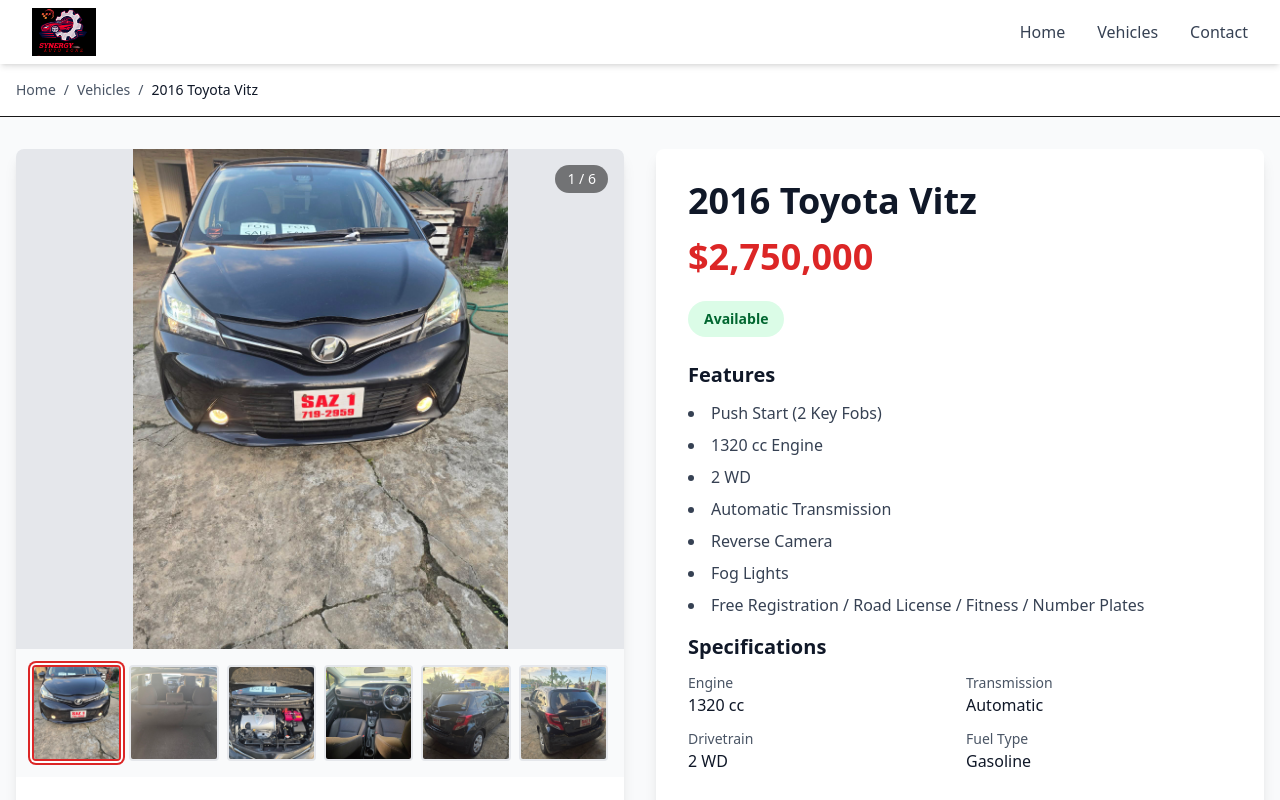
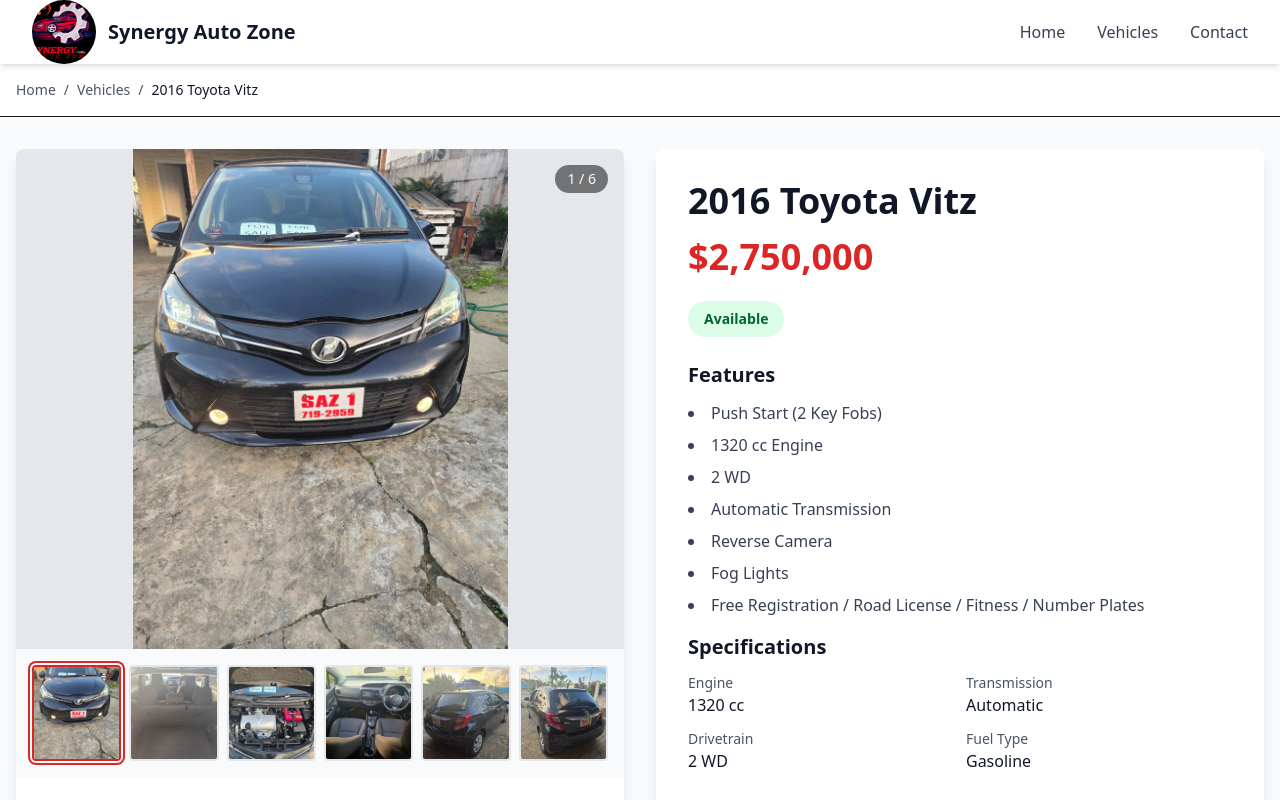
Before and after one commit to blackMastery/synergyautozone, a Next.js app: page /vehicles/2016-toyota-vitz in a window 1280 px wide. Shown: the top 800 px of the page. Built offline with nearby package versions, Linux system fonts and the light colour scheme; no server answers.

Commit message:
Update metadata URLs and image references to use the Vercel deployment. Change default image for Open Graph tags and sitemap generation. Enhance navigation component with improved logo display. Adjust vehicle page metadata to conditionally use vehicle images or fallback to the logo.

```diff
--- a/app/components/Contact.tsx
+++ b/app/components/Contact.tsx
@@ -73,9 +73,9 @@
               "@context": "https://schema.org",
               "@type": "LocalBusiness",
               name: "Synergy Auto Zone",
-              image: "https://synergyautozone.com/og-image.jpg",
-              "@id": "https://synergyautozone.com",
-              url: "https://synergyautozone.com",
+              image: "https://synergyautozone.vercel.app/logo.png",
+              "@id": "https://synergyautozone.vercel.app",
+              url: "https://synergyautozone.vercel.app",
               telephone: "+5927192959",
               email: "synergyautozone@gmail.com",
               address: {
--- a/app/components/Navigation.tsx
+++ b/app/components/Navigation.tsx
@@ -6,15 +6,20 @@
     <nav className="bg-white shadow-md sticky top-0 z-50">
       <div className="max-w-7xl mx-auto px-4 sm:px-6 lg:px-8">
         <div className="flex justify-between items-center h-16">
-          <Link href="/" className="flex items-center">
-            <Image
-              src="/logo.png"
-              alt="Synergy Auto Zone Logo"
-              width={200}
-              height={60}
-              className="h-12 w-auto"
-              priority
-            />
+          <Link href="/" className="flex items-center gap-3">
+            <div className="relative w-16 h-16 rounded-full overflow-hidden bg-black shrink-0">
+              <Image
+                src="/logo.png"
+                alt="Synergy Auto Zone Logo"
+                width={64}
+                height={64}
+                className="w-full h-full object-cover"
+                priority
+              />
+            </div>
+            <span className="text-xl font-bold text-gray-900 hidden sm:block whitespace-nowrap">
+              Synergy Auto Zone
+            </span>
           </Link>
           <div className="hidden md:flex space-x-8">
             <Link
--- a/app/layout.tsx
+++ b/app/layout.tsx
@@ -34,7 +34,7 @@
   authors: [{ name: "Synergy Auto Zone" }],
   creator: "Synergy Auto Zone",
   publisher: "Synergy Auto Zone",
-  metadataBase: new URL(process.env.NEXT_PUBLIC_SITE_URL || "https://synergyautozone.com"),
+  metadataBase: new URL(process.env.NEXT_PUBLIC_SITE_URL || "https://synergyautozone.vercel.app"),
   alternates: {
     canonical: "/",
   },
@@ -48,7 +48,7 @@
       "Your trusted car dealership in Georgetown, Guyana. Transparent pricing, exceptional service, and quality vehicles.",
     images: [
       {
-        url: "/og-image.jpg",
+        url: "/logo.png",
         width: 1200,
         height: 630,
         alt: "Synergy Auto Zone - Premium Car Dealership",
@@ -60,7 +60,7 @@
     title: "Synergy Auto Zone | Premium Car Dealership in Georgetown, Guyana",
     description:
       "Your trusted car dealership in Georgetown, Guyana. Transparent pricing, exceptional service, and quality vehicles.",
-    images: ["/og-image.jpg"],
+    images: ["/logo.png"],
   },
   robots: {
     index: true,
--- a/app/page.tsx
+++ b/app/page.tsx
@@ -30,7 +30,7 @@
     siteName: "Synergy Auto Zone",
     images: [
       {
-        url: "/og-image.jpg",
+        url: "/logo.png",
         width: 1200,
         height: 630,
         alt: "Synergy Auto Zone - Premium Car Dealership",
@@ -44,7 +44,7 @@
     title: "Synergy Auto Zone | Premium Car Dealership in Georgetown, Guyana",
     description:
       "Your trusted car dealership in Georgetown, Guyana. Transparent pricing, exceptional service, and quality vehicles.",
-    images: ["/og-image.jpg"],
+    images: ["/logo.png"],
   },
   alternates: {
     canonical: "/",
@@ -67,9 +67,9 @@
             "@context": "https://schema.org",
             "@type": "LocalBusiness",
             name: "Synergy Auto Zone",
-            image: "https://synergyautozone.com/og-image.jpg",
-            "@id": "https://synergyautozone.com",
-            url: "https://synergyautozone.com",
+            image: "https://synergyautozone.vercel.app/logo.png",
+            "@id": "https://synergyautozone.vercel.app",
+            url: "https://synergyautozone.vercel.app",
             telephone: "+5927192959",
             email: "synergyautozone@gmail.com",
             address: {
--- a/app/robots.ts
+++ b/app/robots.ts
@@ -9,6 +9,6 @@
         disallow: ["/api/"],
       },
     ],
-    sitemap: `${process.env.NEXT_PUBLIC_SITE_URL || "https://synergyautozone.com"}/sitemap.xml`,
+    sitemap: `${process.env.NEXT_PUBLIC_SITE_URL || "https://synergyautozone.vercel.app"}/sitemap.xml`,
   };
 }
--- a/app/sitemap.ts
+++ b/app/sitemap.ts
@@ -2,7 +2,7 @@
 import { getAllVehicles } from "./data/vehicles";
 
 export default function sitemap(): MetadataRoute.Sitemap {
-  const baseUrl = process.env.NEXT_PUBLIC_SITE_URL || "https://synergyautozone.com";
+  const baseUrl = process.env.NEXT_PUBLIC_SITE_URL || "https://synergyautozone.vercel.app";
   const vehicles = getAllVehicles();
 
   const vehicleUrls: MetadataRoute.Sitemap = vehicles.map((vehicle) => ({
--- a/app/vehicles/[slug]/page.tsx
+++ b/app/vehicles/[slug]/page.tsx
@@ -34,6 +34,23 @@
 
   const description = `${vehicle.year} ${vehicle.make} ${vehicle.model} for sale at Synergy Auto Zone. ${vehicle.description} Features: ${vehicle.features.slice(0, 3).join(", ")}. Located in Georgetown, Guyana.`;
 
+  // Use vehicle images for OG tags, fallback to logo only if no vehicle images exist
+  const ogImages = vehicle.images.length > 0
+    ? vehicle.images.slice(0, 5).map((image) => ({
+        url: image,
+        width: 1200,
+        height: 630,
+        alt: `${vehicle.year} ${vehicle.make} ${vehicle.model}`,
+      }))
+    : [
+        {
+          url: "/logo.png",
+          width: 1200,
+          height: 630,
+          alt: "Synergy Auto Zone - Premium Car Dealership",
+        },
+      ];
+
   return {
     title,
     description,
@@ -52,21 +69,14 @@
       description,
       url: `/vehicles/${vehicle.slug}`,
       siteName: "Synergy Auto Zone",
-      images: [
-        {
-          url: vehicle.images[0] || "/og-image.jpg",
-          width: 1200,
-          height: 630,
-          alt: `${vehicle.year} ${vehicle.make} ${vehicle.model}`,
-        },
-      ],
+      images: ogImages,
       type: "website",
     },
     twitter: {
       card: "summary_large_image",
       title,
       description,
-      images: [vehicle.images[0] || "/og-image.jpg"],
+      images: vehicle.images.length > 0 ? [vehicle.images[0]] : ["/logo.png"],
     },
     alternates: {
       canonical: `/vehicles/${vehicle.slug}`,
--- a/app/vehicles/page.tsx
+++ b/app/vehicles/page.tsx
@@ -199,7 +199,7 @@
                   priceCurrency: vehicle.currency || "GYD",
                   availability: vehicle.availability === "available" ? "https://schema.org/InStock" : "https://schema.org/SoldOut",
                 },
-                url: `https://synergyautozone.com/vehicles/${vehicle.slug}`,
+                url: `https://synergyautozone.vercel.app/vehicles/${vehicle.slug}`,
               },
             })),
           }),
```
